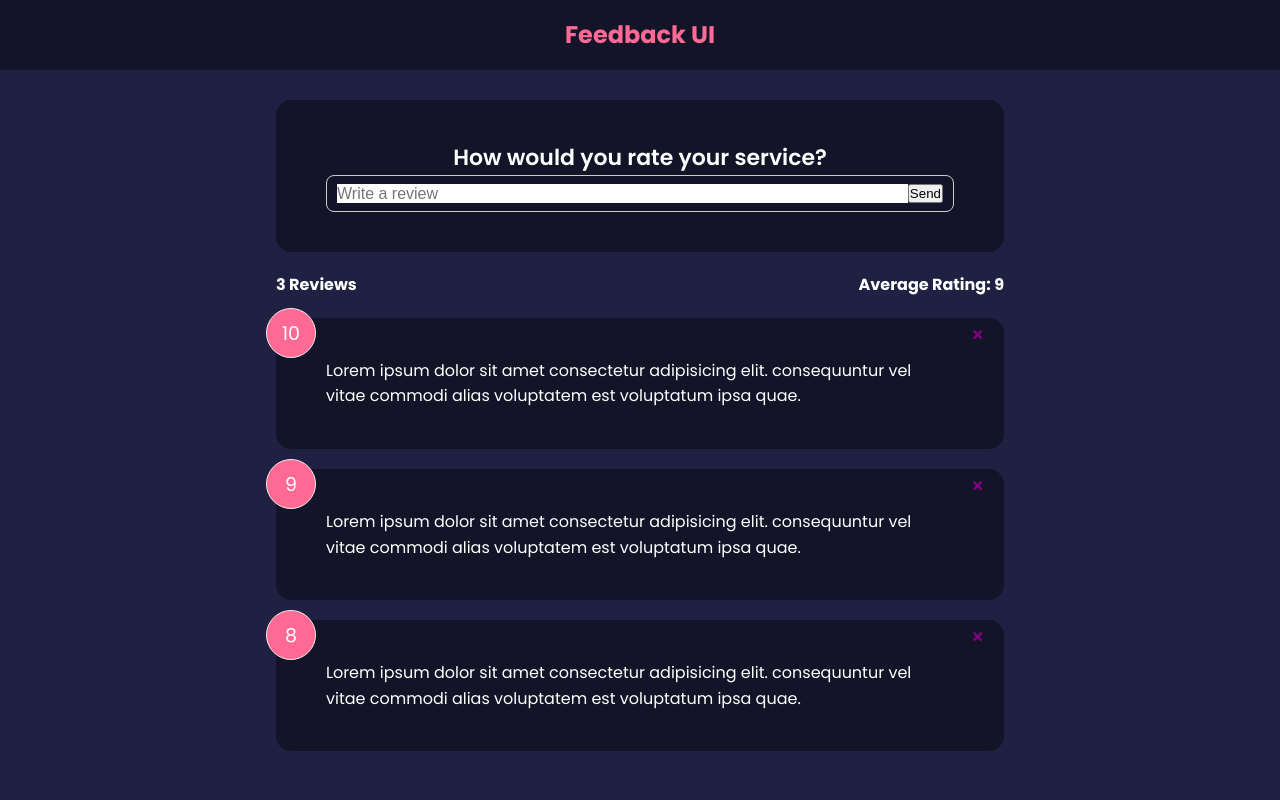
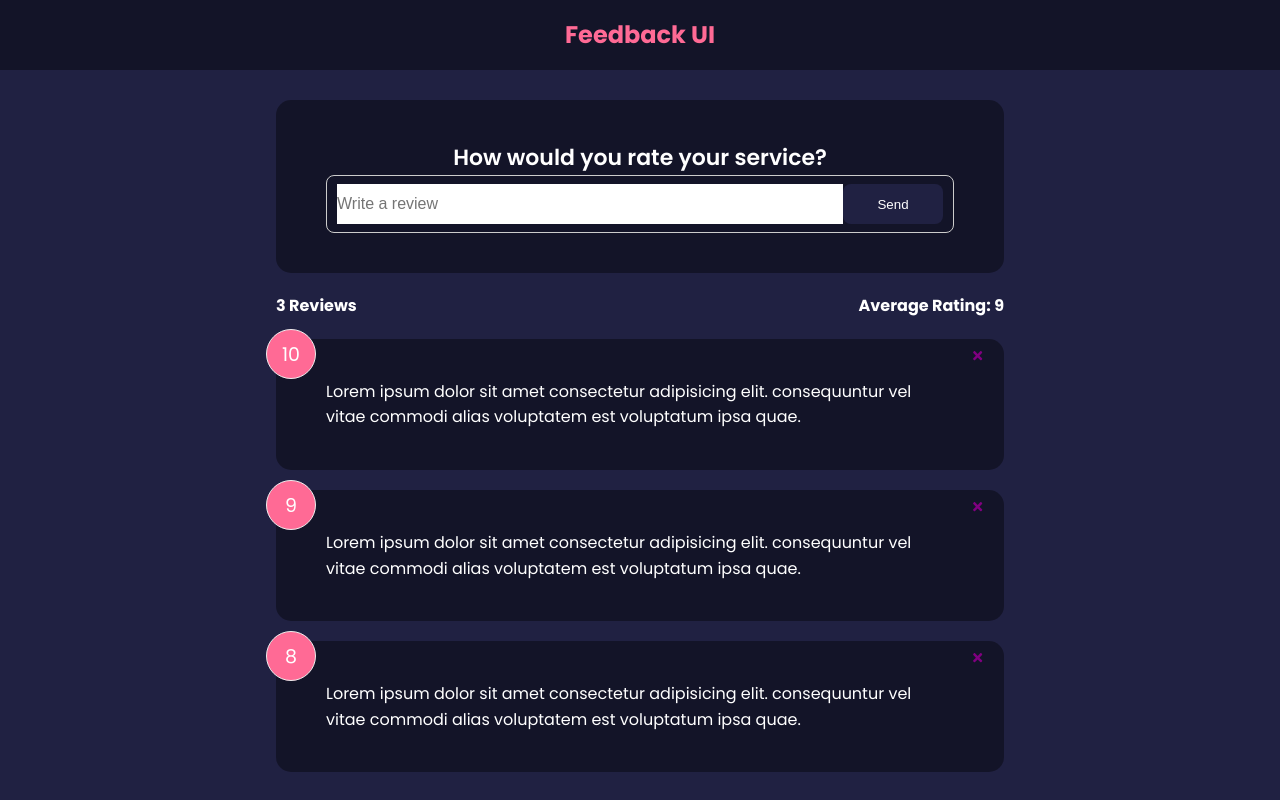
Before and after one commit to levi-blodgett/feedback-app, a React (Create React App) app: page / in a window 1280 px wide. Built offline with nearby package versions, Linux system fonts and the light colour scheme.

Commit message:
Created button component

```diff
--- a/src/components/FeedbackForm.jsx
+++ b/src/components/FeedbackForm.jsx
@@ -1,5 +1,7 @@
 // Import state
 import { useState } from "react";
+// Import card div component
+import Button from "./shared/Button";
 // Import card div component
 import Card from "./shared/Card";
 
@@ -22,7 +24,7 @@
             placeholder="Write a review"
             value={text}
           />
-          <button type="submit">Send</button>
+          <Button type="submit">Send</Button>
         </div>
       </form>
     </Card>
--- /dev/null
+++ b/src/components/shared/Button.jsx
@@ -0,0 +1,32 @@
+// Import prop-types so we can define type for variables
+import PropTypes from "prop-types";
+
+// Component to simplify creating buttons
+// version is conditional on if passed then it adds the class
+function Button({ children, version, type, isdisabled }) {
+  return (
+    <button
+      type={type}
+      isdisabled={isdisabled}
+      className={`btn btn-${version}`}
+    >
+      {children}
+    </button>
+  );
+}
+
+Button.defaultProps = {
+  version: "primary",
+  type: "button",
+  isdisabled: "false",
+};
+
+Button.propTypes = {
+  children: PropTypes.node.isRequired,
+  version: PropTypes.string,
+  type: PropTypes.string,
+  // Received errors when it was a boolean and was camelCase in console log
+  isdisabled: PropTypes.string,
+};
+
+export default Button;
```
Also changed, not shown: steps.txt.
